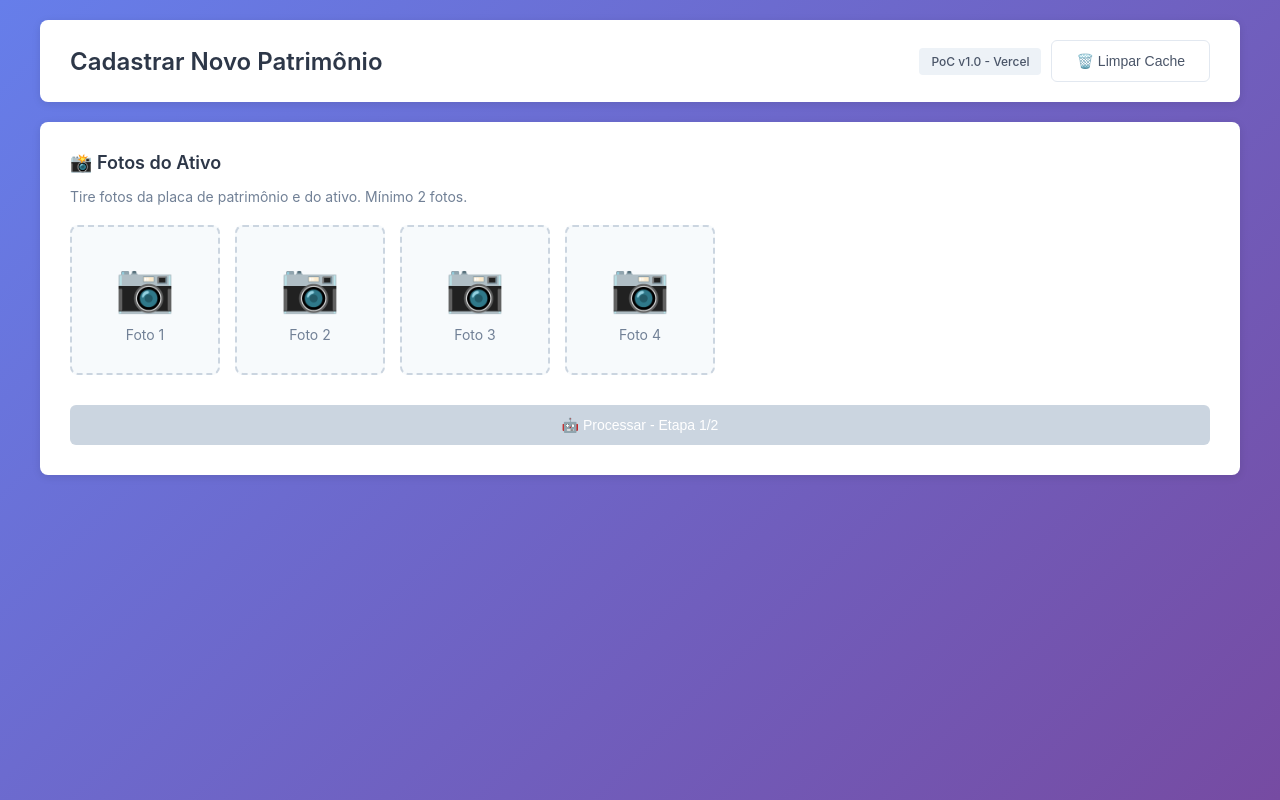
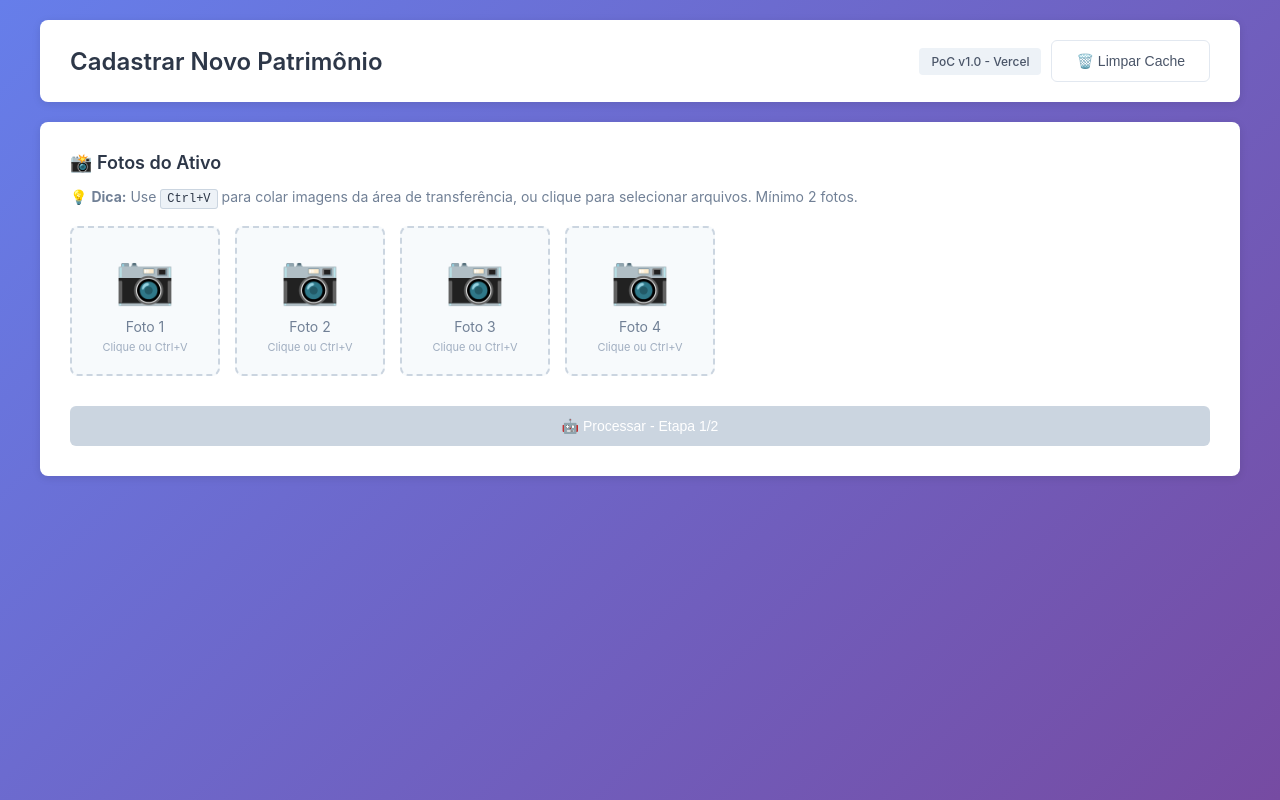
Before and after one commit to rcerucci/poc, a website: page public/index.html in a window 1280 px wide. Drawn offline with Linux system fonts and the light colour scheme.

Commit message:
feat: adiciona dica visual para Ctrl+V nas fotos

```diff
--- a/public/index.html
+++ b/public/index.html
@@ -23,7 +23,10 @@
         <!-- Seção de Upload de Fotos -->
         <section class="card">
             <h3>📸 Fotos do Ativo</h3>
-            <p class="help-text">Tire fotos da placa de patrimônio e do ativo. Mínimo 2 fotos.</p>
+            <p class="help-text">
+                💡 <strong>Dica:</strong> Use <kbd>Ctrl+V</kbd> para colar imagens da área de transferência,
+                ou clique para selecionar arquivos. Mínimo 2 fotos.
+            </p>
 
             <div class="photos-grid" id="photosGrid">
                 <div class="photo-slot" data-index="1">
@@ -32,6 +35,7 @@
                         <div class="photo-placeholder">
                             📷
                             <span>Foto 1</span>
+                            <small>Clique ou Ctrl+V</small>
                         </div>
                     </label>
                     <img class="photo-preview" style="display: none;">
@@ -44,6 +48,7 @@
                         <div class="photo-placeholder">
                             📷
                             <span>Foto 2</span>
+                            <small>Clique ou Ctrl+V</small>
                         </div>
                     </label>
                     <img class="photo-preview" style="display: none;">
@@ -56,6 +61,7 @@
                         <div class="photo-placeholder">
                             📷
                             <span>Foto 3</span>
+                            <small>Clique ou Ctrl+V</small>
                         </div>
                     </label>
                     <img class="photo-preview" style="display: none;">
@@ -68,6 +74,7 @@
                         <div class="photo-placeholder">
                             📷
                             <span>Foto 4</span>
+                            <small>Clique ou Ctrl+V</small>
                         </div>
                     </label>
                     <img class="photo-preview" style="display: none;">
--- a/public/style.css
+++ b/public/style.css
@@ -427,3 +427,20 @@ body {
         width: 100%;
     }
 }
+
+/* Teclas de atalho */
+kbd {
+    background: #edf2f7;
+    border: 1px solid #cbd5e0;
+    border-radius: 3px;
+    padding: 2px 6px;
+    font-family: monospace;
+    font-size: 12px;
+    color: #2d3748;
+}
+
+.photo-placeholder small {
+    font-size: 11px;
+    color: #a0aec0;
+    margin-top: 5px;
+}
```
